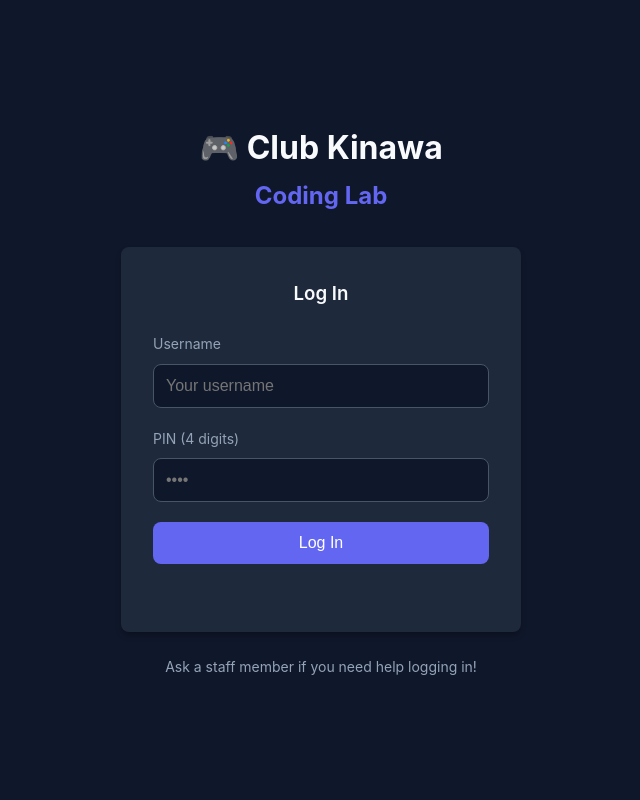
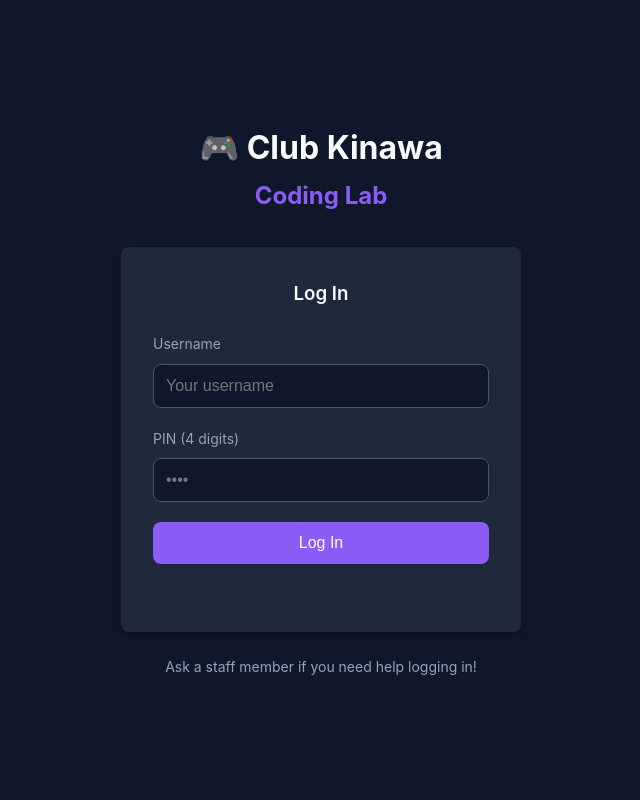
Before and after one commit to behindthegarage/ck-coding-lab, a Flask app: page /lab in a window 1280 px wide. Shown: the whole page, without its empty margins (319-959 px from the left). Run offline with Flask 2, Linux system fonts and the light colour scheme; data that the repository does not hold is empty.

Commit message:
[MIGRATION TEST] Change primary color from indigo to violet

```diff
--- a/static/css/style.css
+++ b/static/css/style.css
@@ -1,8 +1,8 @@
 /* Club Kinawa Coding Lab - Styles */
 
 :root {
-    --primary: #6366f1;
-    --primary-dark: #4f46e5;
+    --primary: #8b5cf6;
+    --primary-dark: #7c3aed;
     --secondary: #10b981;
     --danger: #ef4444;
     --bg: #0f172a;
```
